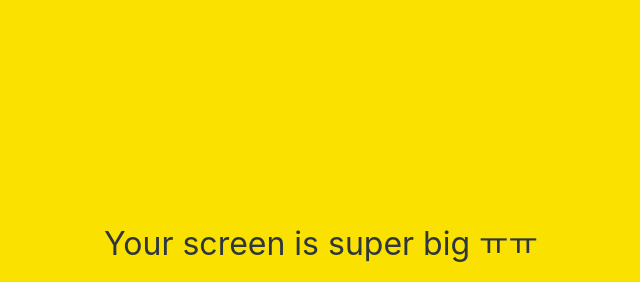
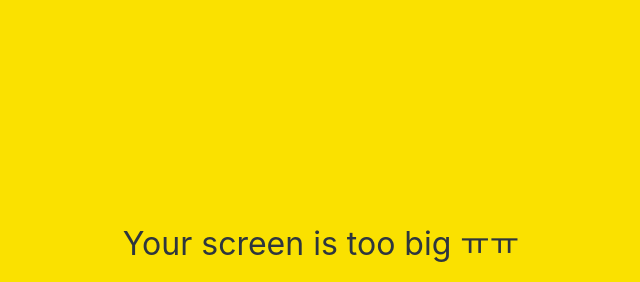
Before and after one commit to rednada1708/kokoa-clone-2021, a plain HTML site: page index.html in a window 1280 px wide. Shown: the part 156-438 px from the top of the page, without its empty margins (319-959 px from the left). Drawn offline with Linux system fonts and the light colour scheme.

Commit message:
super->too

```diff
--- a/index.html
+++ b/index.html
@@ -39,7 +39,7 @@
       <a href="#">Find Kakao Account or Password</a>
     </form>
     <div id="no-mobile">
-      <span>Your screen is super big ㅠㅠ</span>
+      <span>Your screen is too big ㅠㅠ</span>
     </div>
     <script
       src="https://kit.fontawesome.com/0c91dc9515.js"
```
Also changed, not shown: friends.html (+1 -1 lines).
